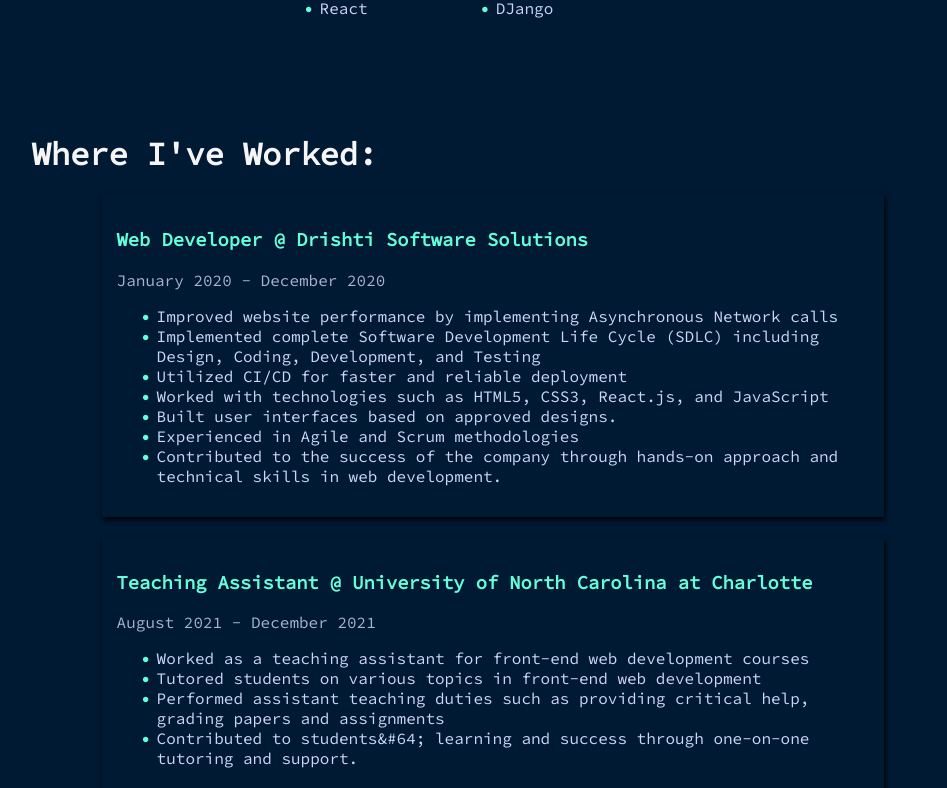
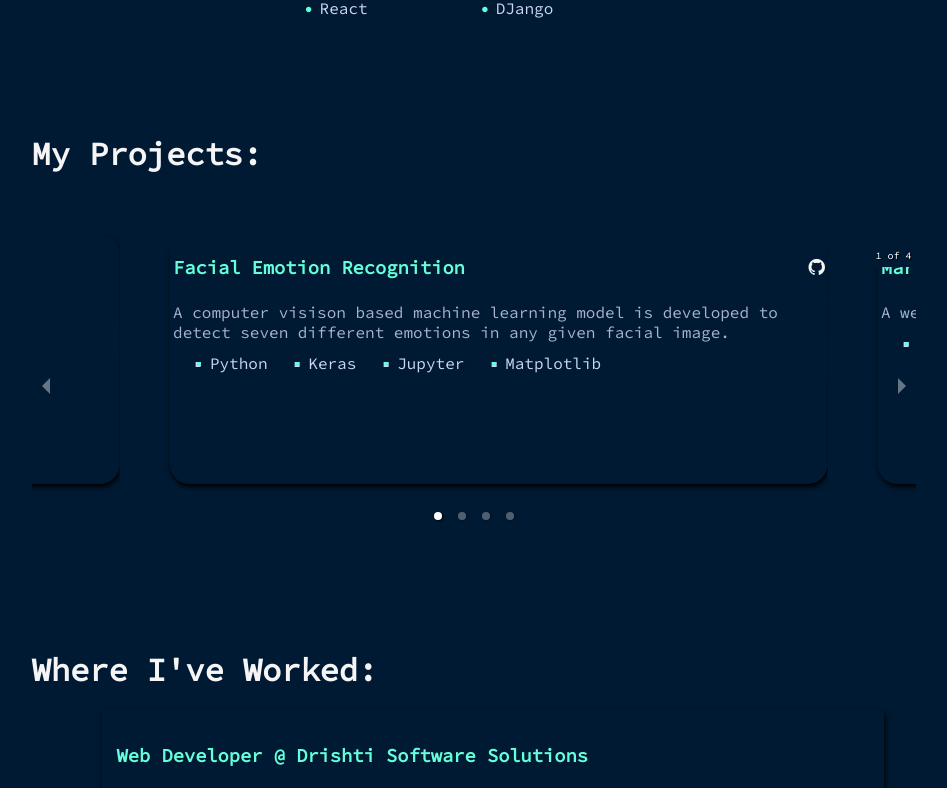
Before and after one commit to devyanibarde/devyanibarde.github.io, a React (Create React App) app in the folder portfolio/: page / in a window 1280 px wide. Shown: the part 603-1391 px from the top of the page, without its empty margins (166-1113 px from the left). Built offline with nearby package versions, Linux system fonts and the light colour scheme.

Commit message:
Created Project Section

```diff
--- a/portfolio/package.json
+++ b/portfolio/package.json
@@ -9,6 +9,7 @@
     "@testing-library/user-event": "^13.5.0",
     "react": "^18.2.0",
     "react-dom": "^18.2.0",
+    "react-responsive-carousel": "^3.2.23",
     "react-scripts": "5.0.1",
     "web-vitals": "^2.1.4"
   },
--- a/portfolio/src/App.js
+++ b/portfolio/src/App.js
@@ -2,12 +2,14 @@ import Education from './Education';
 import Experience from './Experience';
 import NavBar from './NavBar';
 import Profile from './Profile';
+import Projects from './Projects';
 
 function App() {
   return (
     <div className="App">
       <NavBar />
       <Profile />
+      <Projects />
       <Experience />
       <Education />
       <p className='foot'>Designed and Created by<br /> Devyani Barde</p>
--- a/portfolio/src/NavBar.js
+++ b/portfolio/src/NavBar.js
@@ -3,7 +3,7 @@ const NavBar = () => {
         <nav className="navbar">
             <div className="links">
                 <a href="#profileid">Profile</a>
-                <a href="#">Projects</a>
+                <a href="#projects">Projects</a>
                 <a href="#experience">Experience</a>
                 <a href="#education">Education</a>
             </div>
--- /dev/null
+++ b/portfolio/src/Projects.js
@@ -0,0 +1,55 @@
+import { Carousel } from 'react-responsive-carousel';
+import styles from 'react-responsive-carousel/lib/styles/carousel.min.css';
+const Projects = () => {
+    let proj = [
+        {pname: 'Facial Emotion Recognition', gitlink: 'https://github.com/devyanibarde/FacialEmotionRecognition', desc: 'A computer visison based machine learning model is developed to detect seven different emotions in any given facial image.', id: 1},
+        {pname: 'Market', gitlink: 'https://github.com/devyanibarde/Market', desc: 'A web portal for online purchases, created with Django framework.', id: 2},
+        {pname: 'Plant Pathology', gitlink: 'https://github.com/devyanibarde/PlantPathology', desc: 'Machine learning-based model to accurately classify a given leaf image from the test dataset to a particular disease category, and to identify an individual disease from multiple disease symptoms on a single leaf image.', id: 3},
+        {pname: 'Identification of Meritorious Students', gitlink: 'https://github.com/devyanibarde/IoMS', desc: 'A web portal for schools to manage student data.', id: 4}
+      ];
+    let tech = [
+        {data: ['Python', 'Keras', 'Jupyter', 'Matplotlib'], s_id: 1},
+        {data: ['Python', 'Django', 'HTML', 'CSS'], s_id: 2},
+        {data: ['Python', 'Tensorflow', 'Jupyter'], s_id: 3},
+        {data: ['Java', 'HTML', 'CSS', 'MySQL'], s_id: 4}
+      ];
+    return (
+        <div className="projects" id="projects">
+            <h1>My Projects:</h1>
+            <Carousel autoPlay="True" interval={6000} centerMode="True" infiniteLoop="True">
+            {proj.map((proj) => (
+
+                <div className="projdiv" key={proj.id}>
+                    <table>
+                        <tr>
+                            <td><h3>{ proj.pname }</h3></td>
+                            <td className="gitproj"><a href={ proj.gitlink } class="fa fa-github"></a></td>
+                        </tr>
+                        <tr>
+                            <td colSpan={2}>
+                                {proj.desc}
+                            </td>
+                        </tr>
+                    </table>
+                    {tech.map((tech) => (
+                        <div className="techdiv" key={tech.s_id}>
+                            { (tech.s_id === proj.id) &&
+                            <table>
+                                <tr>
+                                {tech.data.map((item) => (
+                                    <td><ul><li key={item}>{item}</li></ul></td>
+                                ))}
+                                </tr>
+                            </table>
+                            }
+                        </div>
+                    ))}
+                </div>
+
+            ))}
+            </Carousel>
+        </div>
+     );
+}
+
+export default Projects;
--- a/portfolio/src/index.css
+++ b/portfolio/src/index.css
@@ -1,5 +1,6 @@
 @import url('https://fonts.googleapis.com/css2?family=Source+Code+Pro&display=swap');
 @import url('https://cdnjs.cloudflare.com/ajax/libs/font-awesome/4.7.0/css/font-awesome.min.css');
+
 
 * {
   font-family: 'Source Code Pro', monospace;
@@ -109,7 +110,7 @@ ul {
   margin-top: 5px;
 }
 
-ul li::before {
+.skills ul li::before {
   content: "\2022";
   color: #64ffda;
   font-weight: bold;
@@ -193,3 +194,62 @@ li {
 .expdiv h3 {
   color: #64ffda;
 }
+
+.projects {
+  margin-top: 80px;
+  margin-left: 15%;
+  margin-bottom: 80px;
+  margin-right: 15%;
+
+}
+
+.projects h1 {
+  color: whitesmoke;
+  margin-bottom: 60px;
+}
+
+.projdiv {
+  margin-left: 50px;
+  height: 250px;
+  text-align: left;
+  box-shadow: 1px 3px 5px black;
+  border-radius: 20px;
+}
+
+.projdiv h3 {
+  color: #64ffda;
+}
+
+.gitproj {
+  text-align: right;
+}
+
+.projdiv a {
+  display: inline-block;
+  text-decoration: none;
+  font-size: larger;
+  color: #f2f2f2;
+  transition: 0.5s;
+}
+
+.projdiv a:hover {
+  color: #64ffda;
+  transform: scale(2,2);
+}
+
+.techdiv ul {
+  list-style-type: square;
+}
+
+.techdiv ul li::before {
+  content: "\25AA";
+  color: #64ffda;
+  font-weight: bold;
+  display: inline-block;
+  width: 1em;
+  margin-left: -1.2em;
+}
+
+.carousel.carousel-slider, .slider-wrapper {
+  height: 300px;
+}
```
Also changed, not shown: 1 other file (tests, documents, lock files or other folders).
